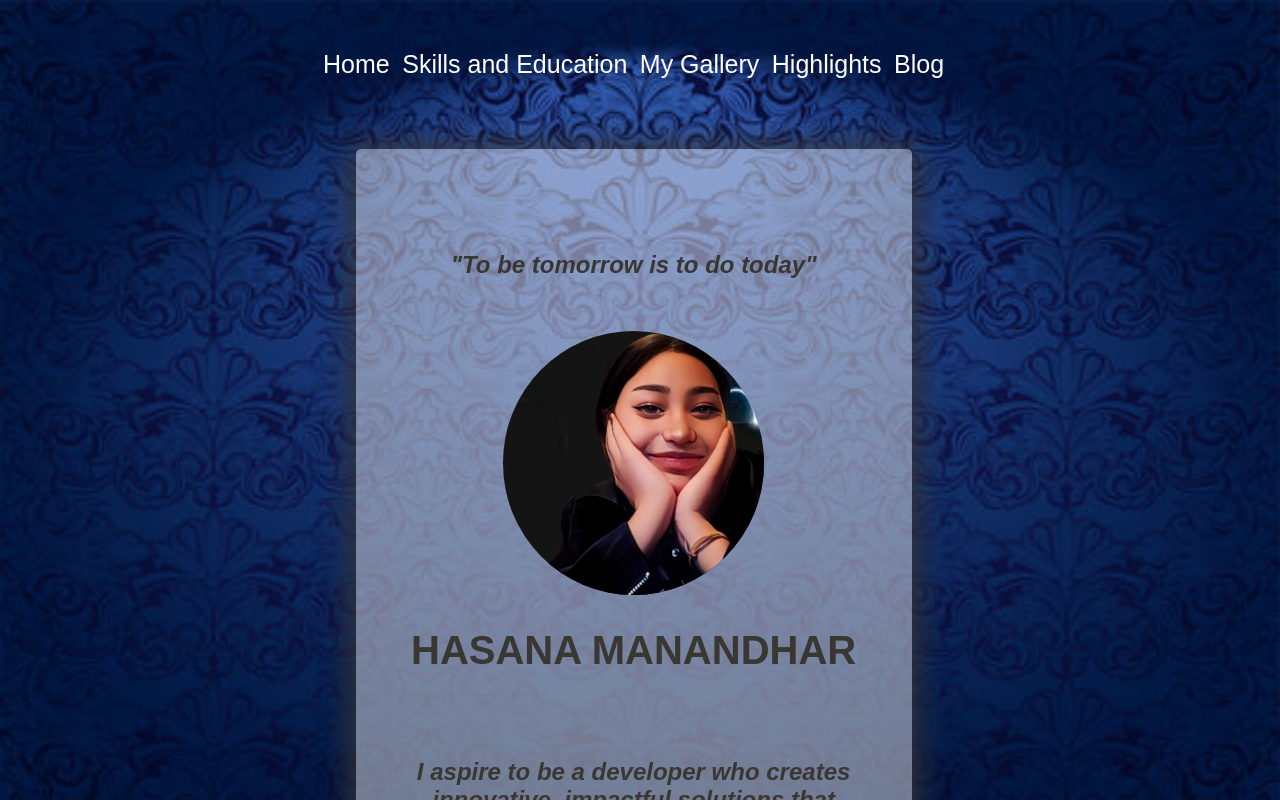
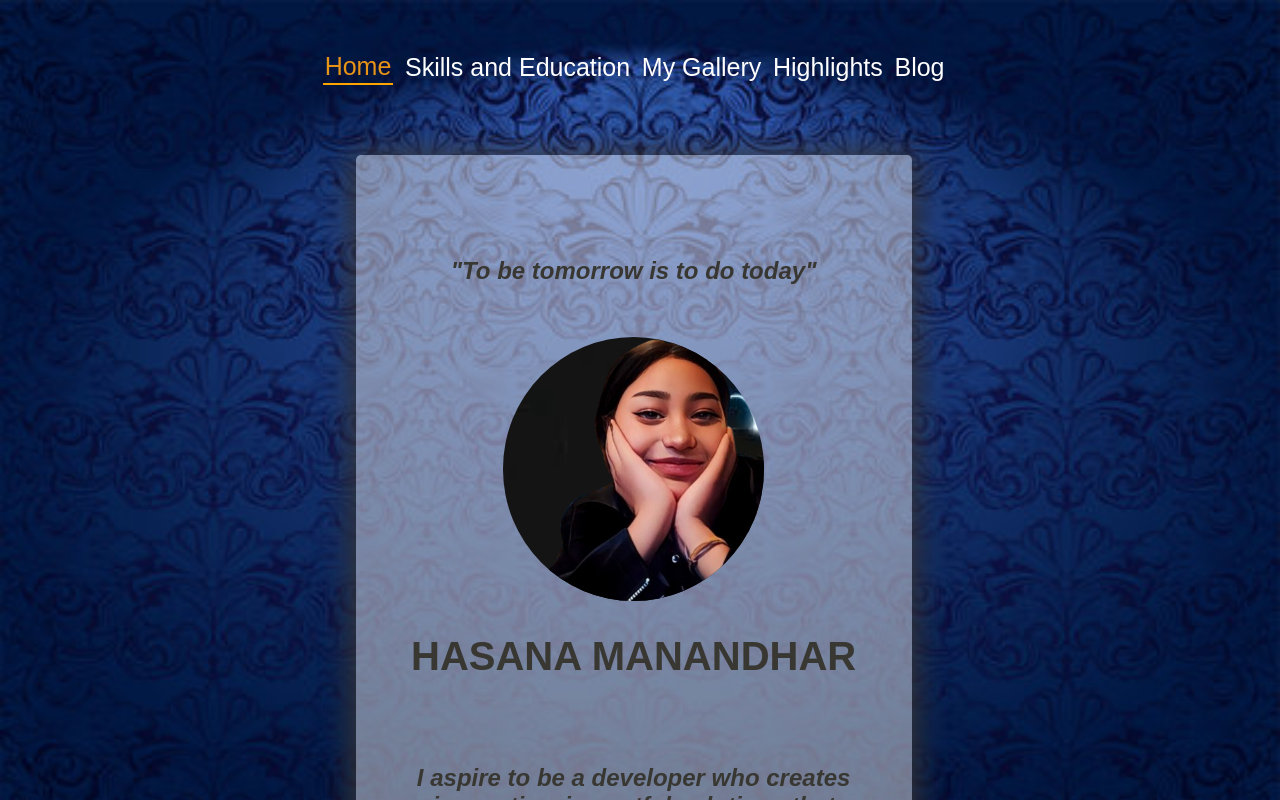
Before and after one commit to hasana0123/Portfolio, a website: page pug/index.pug in a window 1280 px wide. Drawn offline with nearby package versions, Linux system fonts and the light colour scheme; files that its build step writes are made by us from their sources; a web font is replaced by a local one.

Commit message:
Successfully added active js

```diff
--- a/css/main.css
+++ b/css/main.css
@@ -3,13 +3,26 @@
     src: url("path/to/bebas-neue.woff2") format("woff2");
 }
 
-.Active
+/* .Active
 {
     border: 2px solid orange;
     color: orange;
     border-top: none;
     border-left: none;
     border-right: none;
+} */
+
+#navBar a.active {
+    color: rgb(230, 148, 24) ;
+    /* font-weight: bold; */
+    /* text-decoration: underline; */
+    border: 2px solid orange;
+    border-top: none;
+    border-left: none;
+    border-right: none;
+    padding: 2px;
+    /* font-size: 30px; */
+    transition: 0.5s ease-in-out;
 }
 
 body {
@@ -20,6 +33,7 @@ body {
     background-position: fixed;
     background-attachment: fixed;
     background-repeat: no-repeat;
+    /* transition: 0.3s ease-in-out; */
 }
 
 #background {
@@ -42,6 +56,8 @@ header {
     top: 0;
     left: 0;
     z-index: 100;
+    transition: 0.3s ease-in-out;
+
     /* margin-top: 30px; */
     /* border: 2px solid white; */
 }
@@ -71,6 +87,8 @@ header a:hover {
     border-right: none;
     /* border-radius: 3px; */
 }
+
+
 #indexContents {
     display: flex;
     /* border: 2px solid red;   */
@@ -378,9 +396,10 @@ h3 {
 }
 
 /* #highlightsContents .wrapper .slideshow
-{
+{ */
     /* transform: translateX(-100px); */
-/* } */
+    /* transition: 2s ease-in-out; */
+/* }  */
 #background #button
 {
     /* width: 100%; */
--- a/js/main.js
+++ b/js/main.js
@@ -3,81 +3,33 @@ const head = document.querySelector("header");
 const navLinks = nav.querySelectorAll("a");
 const sections = document.querySelectorAll("section");
 
-// function updateActiveLink() {
-//     let currentActive = "";
+document.addEventListener("DOMContentLoaded", function () {
+    const sections = document.querySelectorAll("section");
+    const navLinks = document.querySelectorAll("#navBar a");
 
-//     sections.forEach((section) => {
-//         const sectionTop = section.offsetTop;
-//         const sectionHeight = section.clientHeight;
-//         if (scrollY >= sectionTop && scrollY < sectionTop + sectionHeight) {
-//             currentActive = section.getAttribute("id");
-//             console.log("current Active:",currentActive);
-//         }
-//     });
-// }
+    function changeActiveSection() {
+        let index = sections.length;
+
+        if (window.location.pathname.includes("blog.html")) {
+            navLinks.forEach((link) => link.classList.remove("active"));
+            document
+                .querySelector('a[href*="blog.html"]')
+                .classList.add("active");
+            return;
+        }
+
+        while (--index && window.scrollY + 50 < sections[index].offsetTop) {}
+
+        navLinks.forEach((link) => link.classList.remove("active"));
+        navLinks[index].classList.add("active");
+    }
+
+    window.addEventListener("scroll", changeActiveSection);
+});
+
+// Attach event listeners
 // window.addEventListener("scroll", updateActiveLink);
 // window.addEventListener("load", updateActiveLink);
-
-// let active = "";
-
-// const currentUrl = window.location.href;
-// console.log(currentUrl); // Get the current URL
-
-// if (currentUrl.includes("indexContents")) {
-//     active = "home";
-// } else if (currentUrl.includes("skillsContents")) {
-//     active = "skills";
-// } else if (currentUrl.includes("galleryContents")) {
-//     active = "gallery";
-// } else if (currentUrl.includes("highlightsContents")) {
-//     active = "highlights";
-// } else if (currentUrl.includes("blog")) {
-//     active = "blog";
-// }
-// console.log("active: ", active);
-
-// navLinks.forEach((link) => {
-//     console.log(link.getAttribute("data-active"));
-//     if (link.getAttribute("data-active") === "true") {
-//         // link.classList.add("Active"); // Add the enlarge class
-//         link.style.border = "2px solid orange";
-//     }
-// });
-
-function updateActiveLink() {
-    let currentActive = "";
-
-    sections.forEach((section) => {
-        const sectionTop = section.offsetTop;
-        const sectionHeight = section.clientHeight;
-
-        // Check if the section is in the viewport
-        if (
-            window.scrollY >= sectionTop &&
-            window.scrollY < sectionTop + sectionHeight
-        ) {
-            currentActive = section.getAttribute("id");
-            console.log("current Active:", currentActive);
-        }
-    });
-
-    // Update the navigation links based on the active section
-    navLinks.forEach((link) => {
-        const href = link.getAttribute("href").split("#")[1]; // Get the ID from the href
-        console.log(href);
-        if (href === currentActive) {
-            link.setAttribute("data-active", "true");
-            link.style.border = "2px solid orange"; // Example style to highlight active link
-        } else {
-            link.setAttribute("data-active", "false");
-            link.style.border = ""; // Reset style
-        }
-    });
-}
-
-// Attach event listeners
-window.addEventListener("scroll", updateActiveLink);
-window.addEventListener("load", updateActiveLink);
 
 window.addEventListener("scroll", () => {
     if (
--- a/pug/includes/header.pug
+++ b/pug/includes/header.pug
@@ -2,8 +2,8 @@ mixin header(active)
     header
         #navBar
 
-            a(href="./index.html#indexContents", data-active=`${active === "home" ? "true" : "false"}`) Home
-            a(href="./index.html#skillsContents", data-active=`${active === "skills" ? "true" : "false"}`) Skills and Education
-            a(href="./index.html#galleryContents", data-active=`${active === "gallery" ? "true" : "false"}`) My Gallery
-            a(href="./index.html#highlightsContents", data-active=`${active === "highlights" ? "true" : "false"}`) Highlights
-            a(href="./blog.html#blogContents", data-active=`${active === "blog" ? "true" : "false"}`) Blog
+            a(href="./index.html#indexContents" class=active=='home' ? 'active' : '', ) Home
+            a(href="./index.html#skillsContents", class=active=='skills' ? 'active' : '') Skills and Education
+            a(href="./index.html#galleryContents", class=active=='gallery' ? 'active' : '') My Gallery
+            a(href="./index.html#highlightsContents", class=active=='highlights' ? 'active' : '') Highlights
+            a(href="./blog.html#blogContents", class=active=='blog' ? 'active' : '') Blog
```
Also changed, not shown: html/blog.html, html/index.html.
